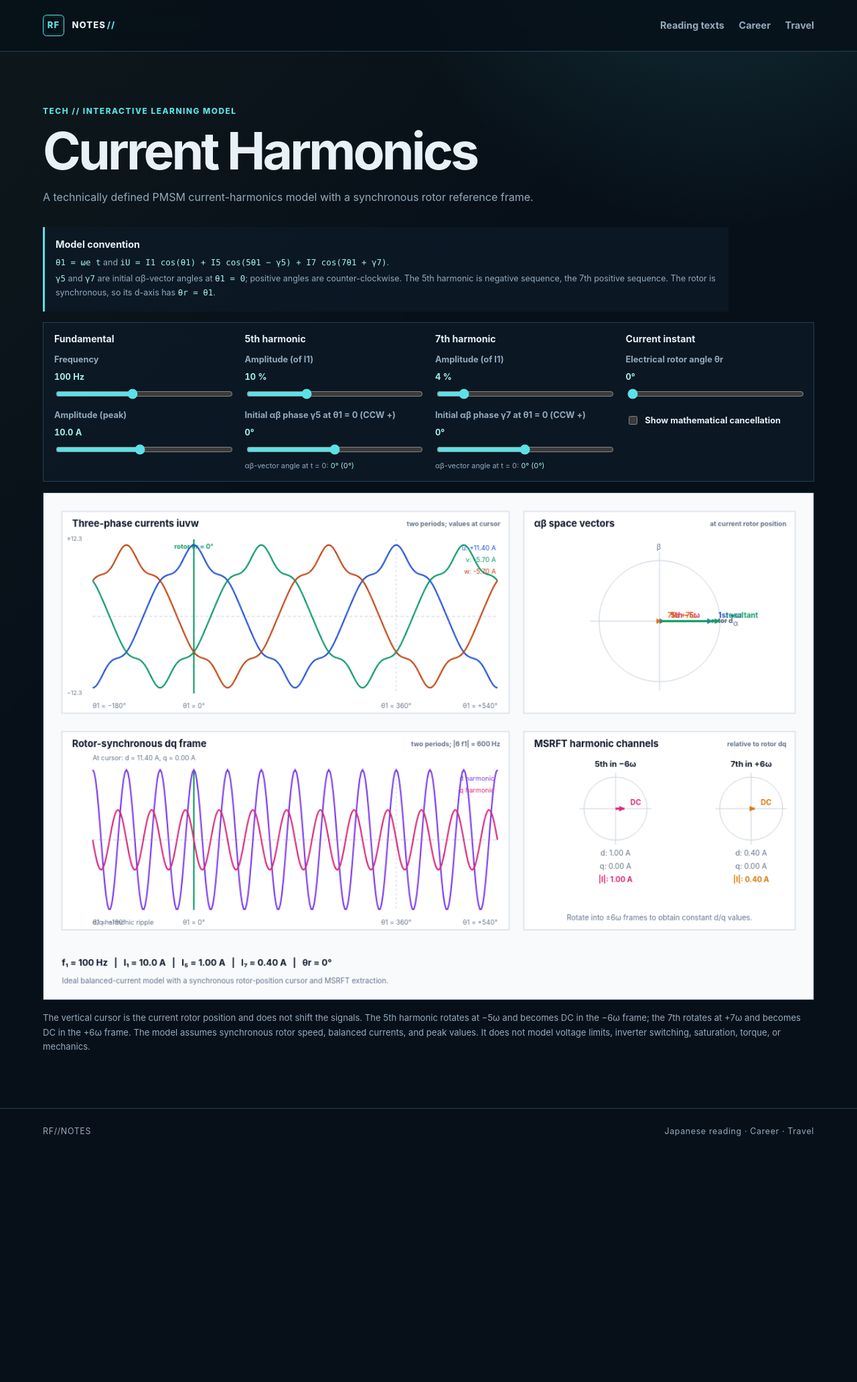
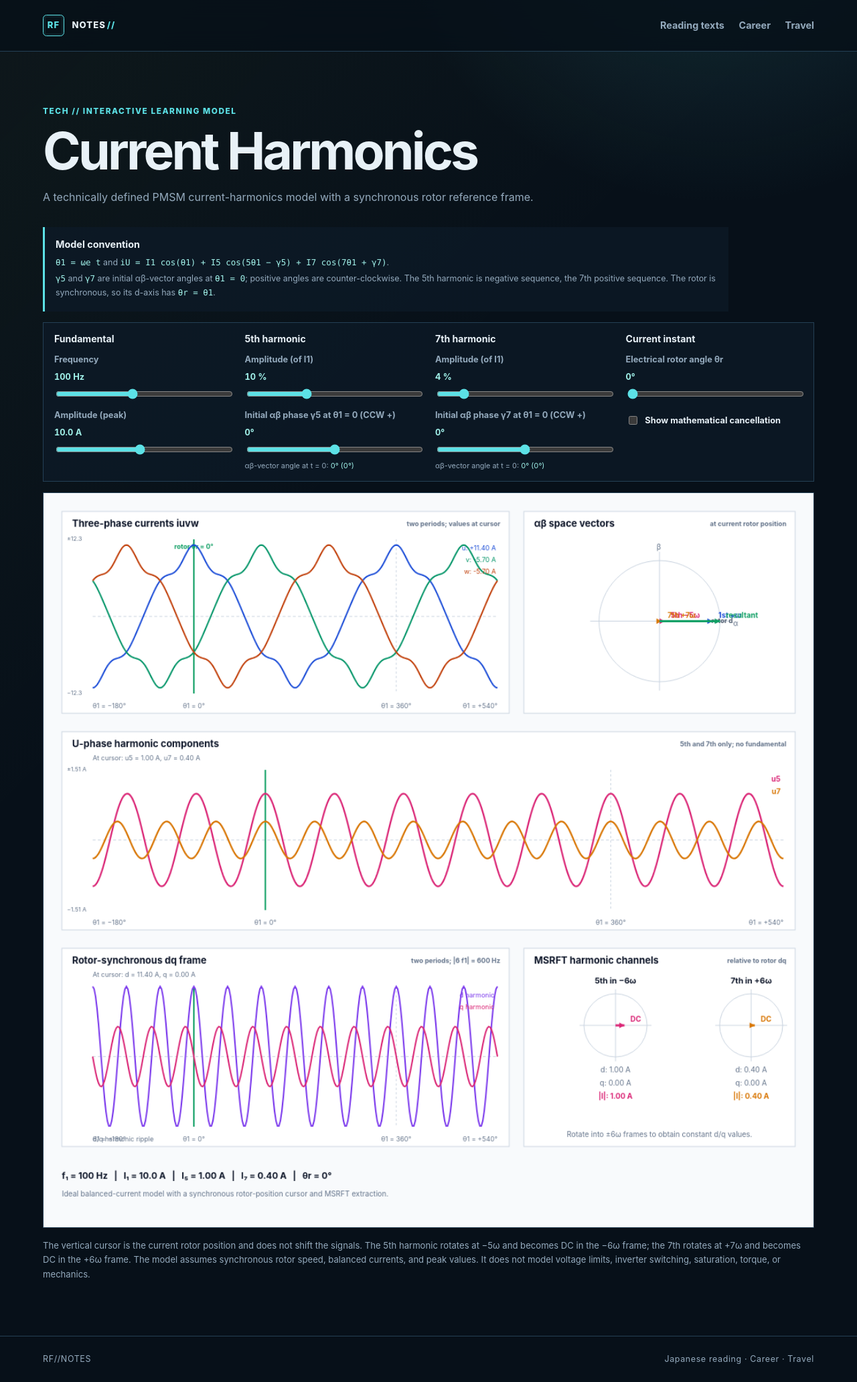
Before and after one commit to RobFil/robfil.github.io, a Jekyll site: the page built from tech/acoustics/index.html, in a window 1280 px wide. Shown: the whole page at 67% size. Built offline with Jekyll 4.4.1, drawn with Linux system fonts in a browser that asks for light colours; before the commit the page ends 1724 px from its top, so only the background shows below that.

Commit message:
Add U-phase harmonic component diagram

```diff
--- a/tech/acoustics/acoustics-lab.js
+++ b/tech/acoustics/acoustics-lab.js
@@ -42,6 +42,17 @@
     });
     text(`±${limit.toFixed(1)}`, x + 7, top, 8, colours.muted); text(`−${limit.toFixed(1)}`, x + 7, bottom, 8, colours.muted);
   }
+  function drawUPhaseHarmonics(x, y, w, h, s) {
+    const harmonic5 = s.compensated ? 0 : s.i5, harmonic7 = s.compensated ? 0 : s.i7;
+    card(x, y, w, h, "U-phase harmonic components", "5th and 7th only; no fundamental");
+    const left = x + 42, right = x + w - 16, top = y + 52, bottom = y + h - 27, mid = (top + bottom) / 2, limit = Math.max(.1, 1.08 * (harmonic5 + harmonic7)), scale = (bottom - top) / (2 * limit), zeroX = left + (right - left) / 4, periodEndX = left + 3 * (right - left) / 4, cursorX = left + (right - left) * (s.cursorAngle + Math.PI) / (2 * tau);
+    const value5 = theta => harmonic5 * Math.cos(5 * theta - s.gamma5), value7 = theta => harmonic7 * Math.cos(7 * theta + s.gamma7);
+    line(left, mid, right, mid, colours.grid, 1, [4, 3]); line(zeroX, top, zeroX, bottom, colours.grid, 1, [3, 3]); line(periodEndX, top, periodEndX, bottom, colours.grid, 1, [3, 3]); line(cursorX, top, cursorX, bottom, colours.field, 2);
+    const drawComponent = (fn, color, label, labelY) => { if (fn === value5 && harmonic5 === 0) return; if (fn === value7 && harmonic7 === 0) return; ctx.strokeStyle = color; ctx.lineWidth = 2.25; ctx.beginPath(); for (let px = left; px <= right; px += 2) { const theta = -Math.PI + 2 * tau * (px - left) / (right - left); const py = mid - scale * fn(theta); if (px === left) ctx.moveTo(px, py); else ctx.lineTo(px, py); } ctx.stroke(); text(label, right - 4, labelY, 10, color, "right", "700"); };
+    drawComponent(value5, colours.q, "u5", top + 13); drawComponent(value7, "#d97706", "u7", top + 30);
+    text(`At cursor: u5 = ${value5(s.cursorAngle).toFixed(2)} A, u7 = ${value7(s.cursorAngle).toFixed(2)} A`, left, y + 36, 9, colours.muted); text(`±${limit.toFixed(2)} A`, x + 7, top, 8, colours.muted); text(`−${limit.toFixed(2)} A`, x + 7, bottom, 8, colours.muted);
+    text("θ1 = −180°", left, y + h - 10, 9, colours.muted); text("θ1 = 0°", zeroX, y + h - 10, 9, colours.muted, "center"); text("θ1 = 360°", periodEndX, y + h - 10, 9, colours.muted, "center"); text("θ1 = +540°", right, y + h - 10, 9, colours.muted, "right");
+  }
   function drawSpaceVector(x, y, w, h, s) {
     card(x, y, w, h, "αβ space vectors", "at current rotor position"); const cx = x + w / 2, cy = y + h / 2 + 12, r = Math.min(w, h) * .30;
     ctx.strokeStyle = colours.grid; ctx.lineWidth = 1; ctx.beginPath(); ctx.arc(cx, cy, r, 0, tau); ctx.stroke(); line(cx - r - 12, cy, cx + r + 12, cy, colours.grid); line(cx, cy - r - 12, cx, cy + r + 12, colours.grid);
@@ -59,6 +70,6 @@
     channels.forEach(([label, mag, phase, color], index) => { const cx = x + 125 + index * 185, cy = y + 105, r = 43; ctx.strokeStyle = colours.grid; ctx.lineWidth = 1; ctx.beginPath(); ctx.arc(cx, cy, r, 0, tau); ctx.stroke(); line(cx - r - 6, cy, cx + r + 6, cy, colours.grid); line(cx, cy - r - 6, cx, cy + r + 6, colours.grid); const d = mag * Math.cos(phase), q = mag * Math.sin(phase); const scale = r / Math.max(s.i1 * .35, 1); vector(cx, cy, cx + d * scale, cy - q * scale, color, "DC"); text(label, cx, y + 45, 11, colours.ink, "center", "700"); text(`d: ${d.toFixed(2)} A`, cx, y + 166, 10, colours.muted, "center"); text(`q: ${q.toFixed(2)} A`, cx, y + 184, 10, colours.muted, "center"); text(`|I|: ${mag.toFixed(2)} A`, cx, y + 202, 10, color, "center", "700"); });
     text(s.compensated ? "Counter-currents cancel both harmonic components." : "Rotate into ±6ω frames to obtain constant d/q values.", x + w / 2, y + h - 16, 10, colours.muted, "center");
   }
-  function draw() { const s = state(); ctx.clearRect(0, 0, canvas.width, canvas.height); ctx.fillStyle = "#f8fafc"; ctx.fillRect(0, 0, canvas.width, canvas.height); drawWave(25, 25, 610, 275, s); drawSpaceVector(655, 25, 370, 275, s); drawDq(25, 325, 610, 270, s); drawMsrft(655, 325, 370, 270, s); text(`f₁ = ${s.f} Hz   |   I₁ = ${s.i1.toFixed(1)} A   |   I₅ = ${s.i5.toFixed(2)} A   |   I₇ = ${s.i7.toFixed(2)} A   |   θr = ${controls.cursorAngle.value}°`, 25, 640, 12, colours.ink, "left", "700"); text("Ideal balanced-current model with a synchronous rotor-position cursor and MSRFT extraction.", 25, 665, 10, colours.muted); }
+  function draw() { const s = state(); ctx.clearRect(0, 0, canvas.width, canvas.height); ctx.fillStyle = "#f8fafc"; ctx.fillRect(0, 0, canvas.width, canvas.height); drawWave(25, 25, 610, 275, s); drawSpaceVector(655, 25, 370, 275, s); drawUPhaseHarmonics(25, 325, 1000, 270, s); drawDq(25, 620, 610, 270, s); drawMsrft(655, 620, 370, 270, s); text(`f₁ = ${s.f} Hz   |   I₁ = ${s.i1.toFixed(1)} A   |   I₅ = ${s.i5.toFixed(2)} A   |   I₇ = ${s.i7.toFixed(2)} A   |   θr = ${controls.cursorAngle.value}°`, 25, 930, 12, colours.ink, "left", "700"); text("Ideal balanced-current model with a synchronous rotor-position cursor and MSRFT extraction.", 25, 955, 10, colours.muted); }
   Object.values(controls).forEach(control => control.addEventListener("input", () => { updateLabels(); draw(); })); updateLabels(); draw();
 })();
--- a/tech/acoustics/index.html
+++ b/tech/acoustics/index.html
@@ -42,7 +42,7 @@ title: Current Harmonics Lab
     </section>
   </div>
 
-  <canvas id="acoustics-canvas" width="1050" height="690" aria-label="Three-phase current harmonics and MSRFT visualisation"></canvas>
+  <canvas id="acoustics-canvas" width="1050" height="1000" aria-label="Three-phase current harmonics and MSRFT visualisation"></canvas>
   <p class="acoustics-note">The vertical cursor is the current rotor position and does not shift the signals. The 5th harmonic rotates at −5ω and becomes DC in the −6ω frame; the 7th rotates at +7ω and becomes DC in the +6ω frame. The model assumes synchronous rotor speed, balanced currents, and peak values. It does not model voltage limits, inverter switching, saturation, torque, or mechanics.</p>
 </section>
 
```
